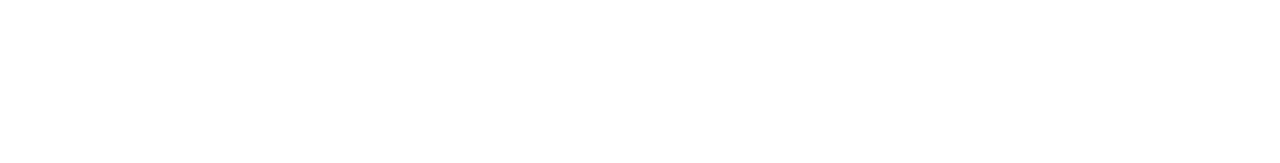
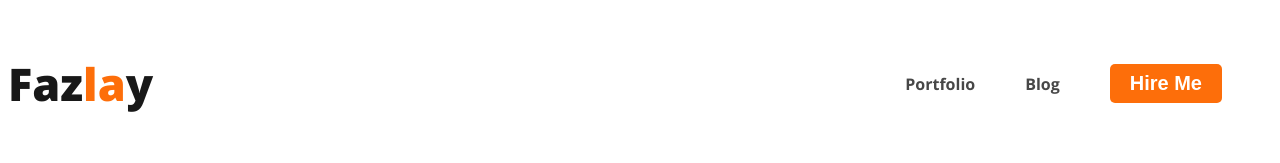
Before and after one commit to FazlayR116/Developer-portfolio, a plain HTML site: page index.html in a window 1280 px wide. Drawn offline with nearby package versions, Linux system fonts and the light colour scheme.

Commit message:
added nav

```diff
--- a/index.html
+++ b/index.html
@@ -4,9 +4,22 @@
     <meta charset="UTF-8">
     <meta name="viewport" content="width=device-width, initial-scale=1.0">
     <title>Developer Portfolio</title>
+    <link rel="preconnect" href="https://fonts.googleapis.com">
+<link rel="preconnect" href="https://fonts.gstatic.com" crossorigin>
+<link href="https://fonts.googleapis.com/css2?family=Open+Sans:ital,wght@0,700;0,800;1,400&display=swap" rel="stylesheet">
+
+    <link rel="stylesheet" href="styles/portfolio.css">
 </head>
 <body>
     <header>
+        <nav>
+            <h3 class="nav-title">Faz<span class="text-primary">la</span>y</h3>
+            <ul>
+                <li><a href="">Portfolio</a></li>
+                <li><a href="">Blog</a></li>
+                <li><button class="btn-primary">Hire Me</button><a href=""></a></li>
+            </ul>
+        </nav>
 
     </header>
     <main>
--- /dev/null
+++ b/styles/portfolio.css
@@ -0,0 +1,40 @@
+body{
+    font-family: 'Open Sans', sans-serif;
+}
+nav{
+    display: flex;
+    justify-content: space-between;
+    align-items: center;
+
+}
+.nav-title{
+    color: #181818;
+    font-size: 45px;
+    font-weight: 800;
+}
+.text-primary{
+    color: #FD6E0A;
+}
+nav > ul{
+    display: flex;
+    align-items: center;
+
+}
+nav li{
+    list-style: none;
+    margin-right: 50px;
+}
+nav a{
+    text-decoration: none;
+    color: #474747;
+}
+.btn-primary{
+    border-radius: 5px;
+    background: #FD6E0A;
+    border: 0;
+    color: white;
+    font-size: 20px;
+    font-weight:700;
+    padding: 8px 20px;
+
+}
```
